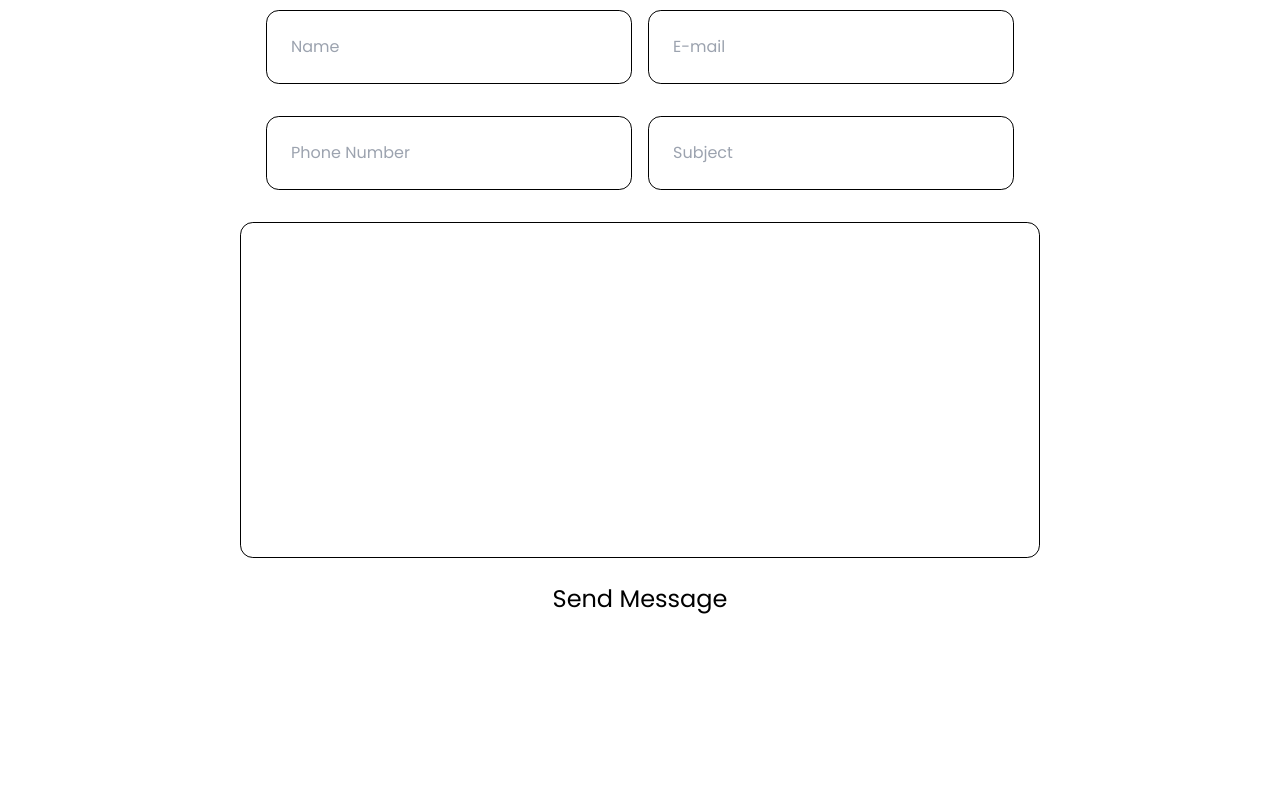
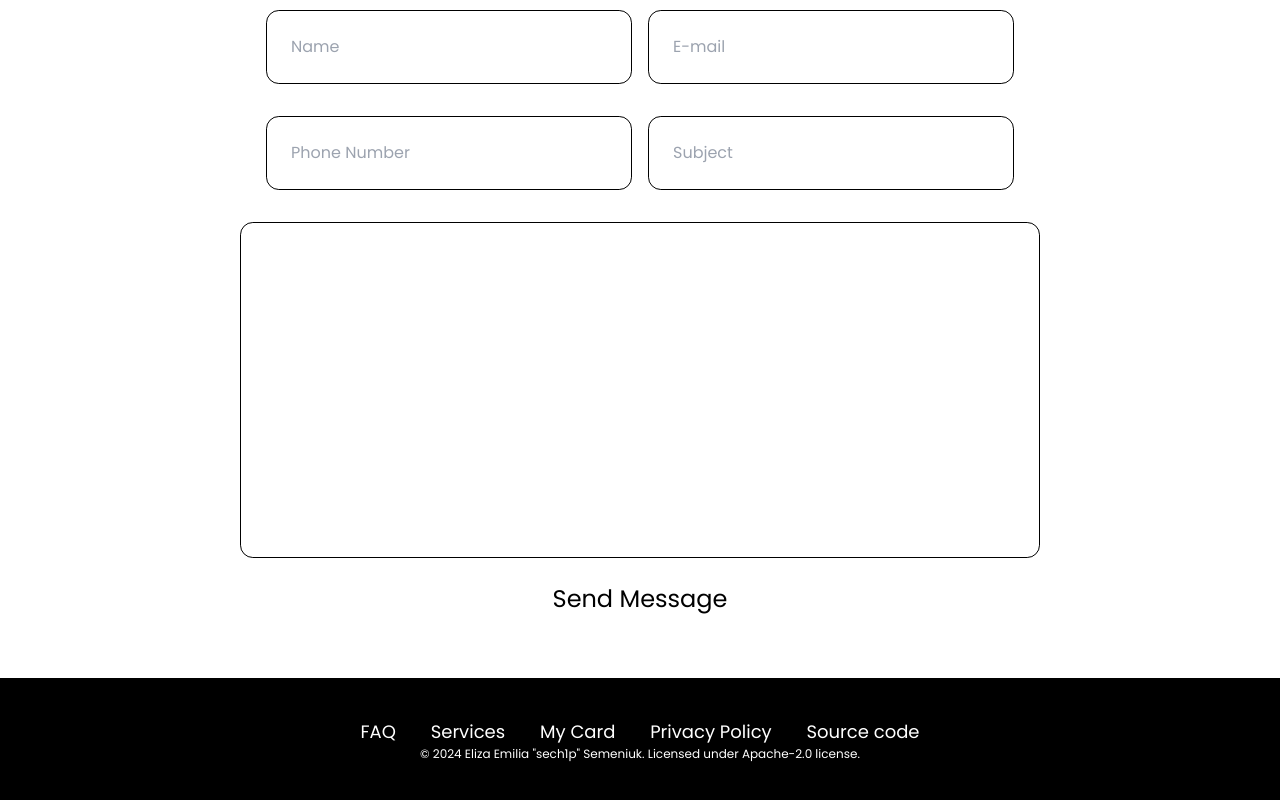
Before and after one commit to sech1p/sech1p.art, a Svelte app: page / in a window 1280 px wide. Shown: the part 1725-2525 px from the top of the page. Before the commit the page ends 2403 px from the top, so only its background shows below. Built offline with nearby package versions, Linux system fonts and the light colour scheme.

Commit message:
➕ Add footer section

```diff
--- a/src/App.svelte
+++ b/src/App.svelte
@@ -22,4 +22,25 @@
   <main>
     <Route path="/" component={Home} />
   </main>
+
+  <footer class="footer relative bottom-0 w-full bg-black">
+    <ul class="list mt-0 mb-0 p-0 text-lg text-center text-white">
+      <li>
+        <a href="#">FAQ</a>
+      </li>
+      <li>
+        <a href="#">Services</a>
+      </li>
+      <li>
+        <a href="#">My Card</a>
+      </li>
+      <li>
+        <a href="#">Privacy Policy</a>
+      </li>
+      <li>
+        <a href="#">Source code</a>
+      </li>
+    </ul>
+    <p class="text-xs mt-15 text-white text-center">© 2024 Eliza Emilia "sech1p" Semeniuk. Licensed under Apache-2.0 license.</p>
+  </footer>
 </Router>
--- a/src/style.css
+++ b/src/style.css
@@ -167,3 +167,21 @@ span {
   text-decoration: underline;
   cursor: pointer;
 }
+
+.footer {
+  padding: 40px 0;
+}
+.footer ul {
+  line-height: 1.6;
+}
+.footer ul li a {
+  border-bottom: 3px solid transparent;
+  transition: 0.3s ease;
+}
+.footer ul li a:hover {
+  border-bottom: 3px solid orangered;
+}
+.footer ul li {
+  display: inline-block;
+  padding: 0 15px;
+}
```
